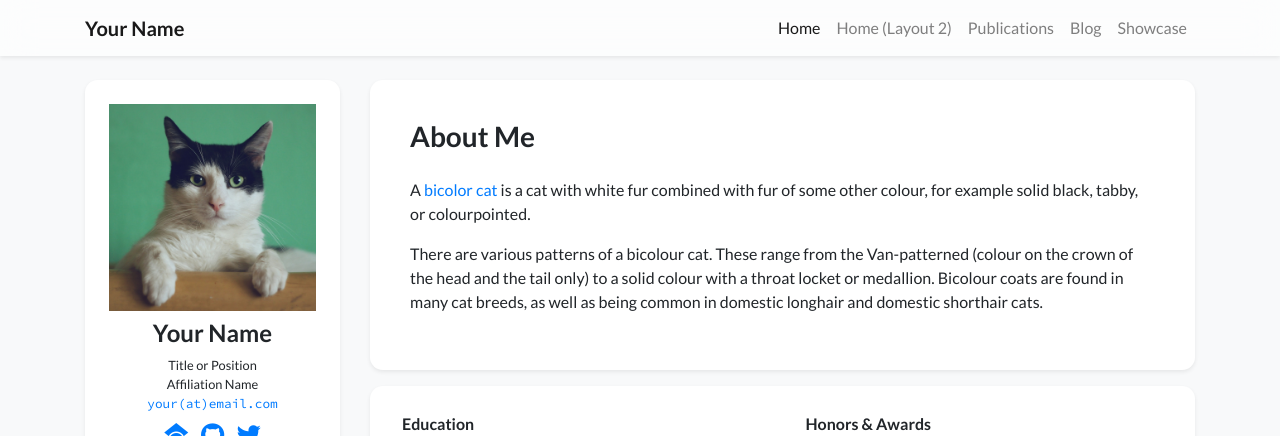
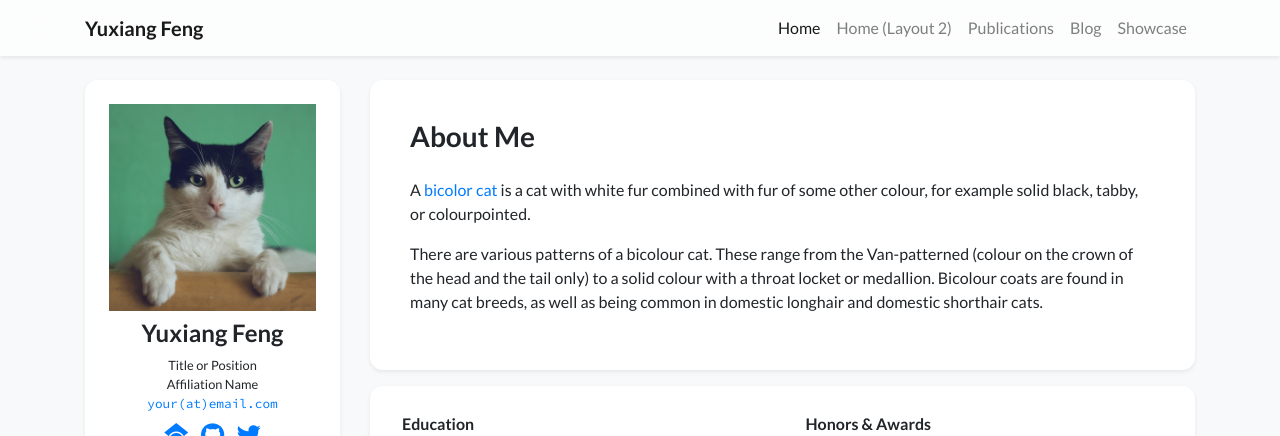
Before and after one commit to Yuxiang-Feng/Yuxiang-Feng.github.io, a Jekyll site: the page built from index.html, in a window 1280 px wide. Shown: the top 436 px of the page. Built offline with Jekyll 4.4.1, drawn with Linux system fonts in a browser that asks for light colours; nearby versions of some CDN libraries; a style sheet for code colours, icons or effects is not loaded.

Commit message:
Update profile information

```diff
--- a/_data/profile.yml
+++ b/_data/profile.yml
@@ -1,6 +1,6 @@
-primary_name: "Your Name"
+primary_name: "Yuxiang Feng"
 secondary_name: ""
-navbar_name: "Your Name"
+navbar_name: "Yuxiang Feng"
 
 positions:
 - name: Title or Position
```
